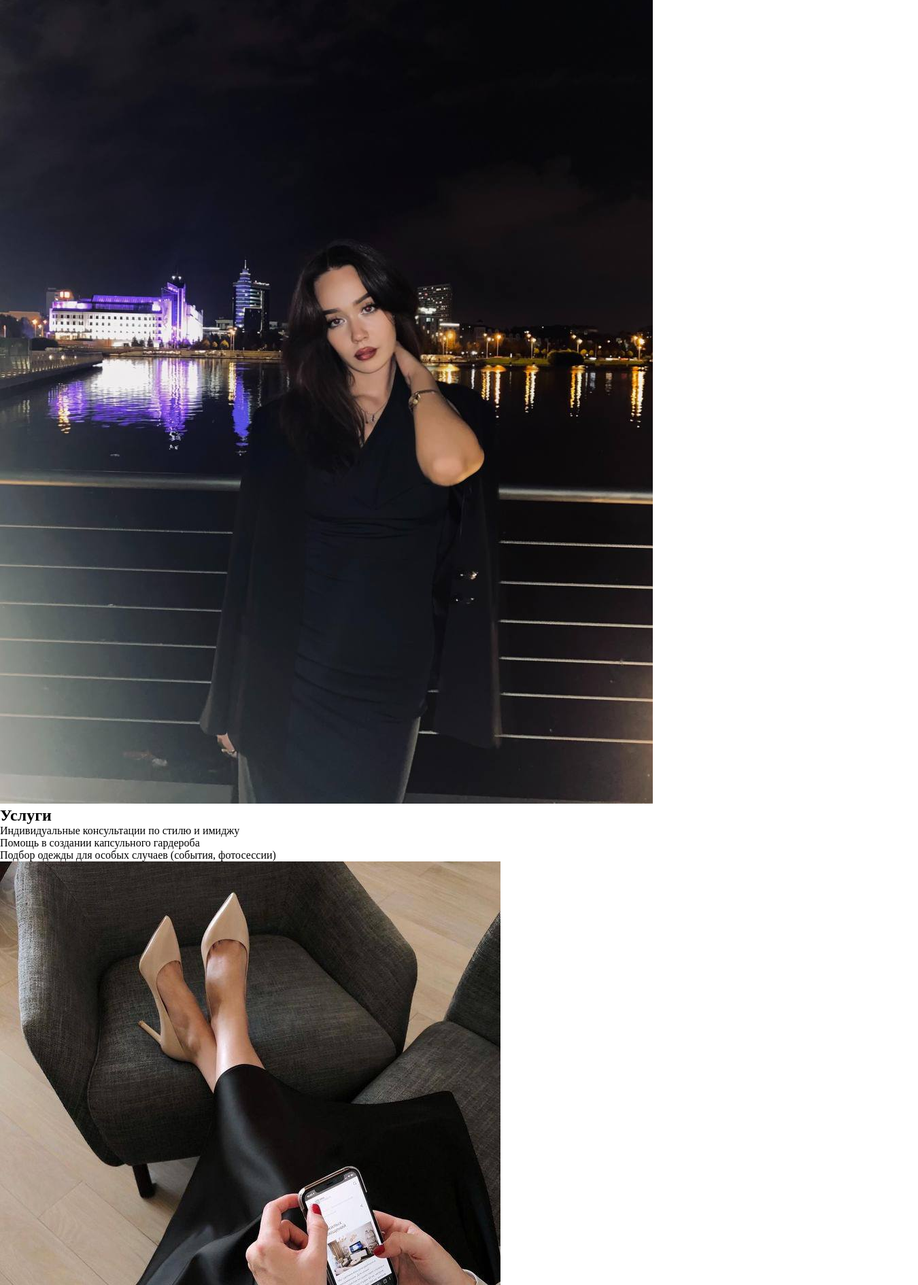
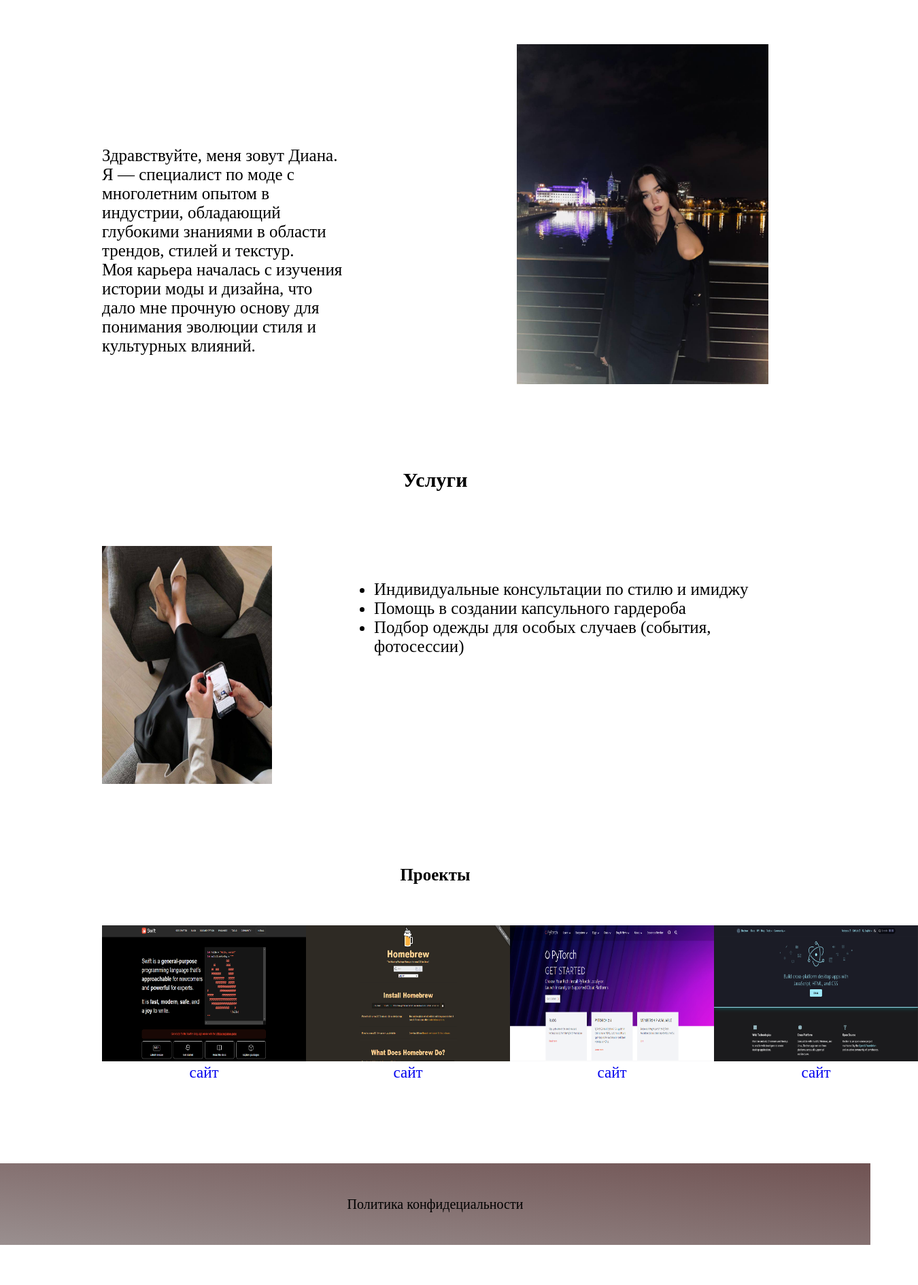
Before and after one commit to Pr1vet1/-, a plain HTML site: page дяна 2/index.html in a window 1280 px wide. Shown: the part 283-2173 px from the top of the page at 68% size, 1350 px wide, since content can reach past the window. After the commit the page ends 2114 px from the top, so only its background shows below. Drawn offline with Linux system fonts and the light colour scheme.

Commit message:
Add files via upload

```diff
--- a/дяна 2/index.html
+++ b/дяна 2/index.html
@@ -27,20 +27,24 @@
         <section class="me">
             <h1>О себе</h1>
             <div class="me__rom">
+                <div>
                 <p>Здравствуйте, меня зовут Диана.<br>Я — специалист по моде с многолетним опытом в индустрии, обладающий глубокими знаниями в области трендов, стилей и текстур.<br> Моя карьера началась с изучения истории моды и дизайна, что дало мне прочную основу для понимания эволюции стиля и культурных влияний.</p>
-                <img class="me__rom-img" src="image/photo_2024-10-08_13-36-53.jpg" alt="Это я красивая">
+            </div>
+            <div>
+            <img class="me__rom-img" src="image/photo_2024-10-08_13-36-53.jpg" alt="Это я красивая">
+            </div>
             </div>
 
         </section>
      <section class="uslygi">
        <h2>Услуги</h2>
        <div class="uslygi__viski">
+        <img class="uslygi__viski-img" src="image/photo_2024-10-08_13-45-12.jpg" alt="Услуги">
         <ul>
             <li>Индивидуальные консультации по стилю и имиджу</li>
             <li>Помощь в создании капсульного гардероба</li>
             <li>Подбор одежды для особых случаев (события, фотосессии)</li>
         </ul>
-        <img class="uslygi__viski-img" src="image/photo_2024-10-08_13-45-12.jpg" alt="Услуги">
        </div>
 
       </section>
--- a/дяна 2/style.css
+++ b/дяна 2/style.css
@@ -63,13 +63,92 @@
 
 
 .main {
+    margin: 0 150px;
+
+}
+
+.me{
+    margin-top: 130px;
+}
+
+.me__rom {
+    margin-top: 80px;
+    display: flex;
+    justify-content:space-between;
+}
+
+h1{
+    text-align: center;
+    font-size: 30px;
+    font-weight: 700;
+}
+
+.me__rom p{
+    margin-top: 150px;
+    font-size: 25px;
+}
+
+.me__rom-img{
+    width: 370px;
+    height: 500px;
+    margin-left: 250px;
+}
+
+.uslygi {
+    margin-top: 120px;
+}
+
+.uslygi__viski {
+display: flex;
+
+}
+
+.uslygi__viski-img{
+    height: 350px;
+    width: 250px;
+}
+
+h2{
+    text-align: center;
+    font-size: 30px;
+    font-weight: 700;
+    margin-bottom: 80px;
+}
+
+ul{
+
+    margin: 50px 0 0 150px;
+}
+
+li{
+    font-size: 25px;
+
+}
+
+h3{
+    text-align: center;
+    font-size: 25px;
+    margin-bottom: 60px;
+}
+
+.footer {
+    margin-top: 120px;
+    display: flex;
+    justify-content: center;
+    align-items: center;
+    height: 120px;
+    background: linear-gradient(to top right , rgba(138, 126, 126, 0.865), rgb(112, 83, 83));
+}
+
+.footer__box{
+    text-align: center;
 }
 
 
-.footer {
+.footer__box p {
+    font-size: 20px;
+
 }
-
-
 
 .work__first{
     display: flex;
@@ -89,3 +168,10 @@
 .work {
     margin-top: 120px;
 }
+
+
+.work__object-link{
+    text-align: center;
+    font-size: 23px;
+
+}
```
